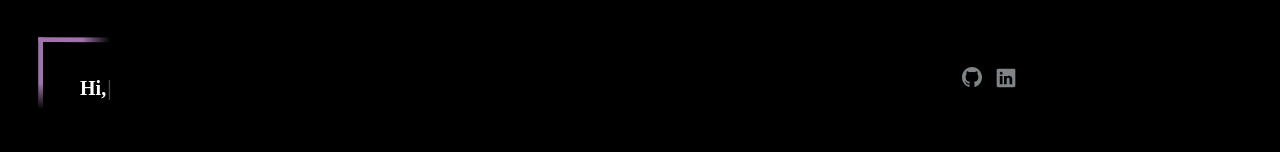
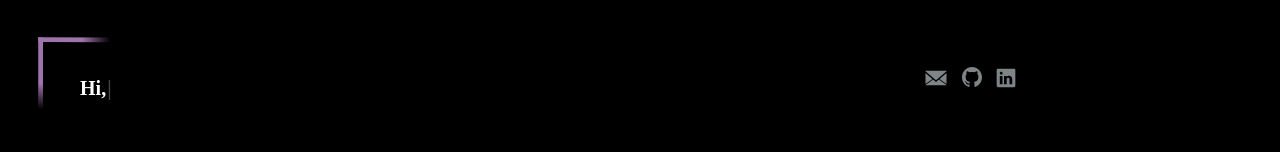
Before and after one commit to dbo-keeganpatton/React.js_personal_site, a React (Create React App) app: page / in a window 1280 px wide. Shown: the top 152 px of the page. Built offline with nearby package versions, Linux system fonts and the light colour scheme; a web font is replaced by a local one.

Commit message:
add mail route image to Mainpage

```diff
--- a/src/MainPage.css
+++ b/src/MainPage.css
@@ -107,6 +107,16 @@ body {
 	left: 60rem;
 
 }
+
+	.mail-link {
+		position: absolute;
+		height: 35.5%;
+		width: auto;
+		left: -2.4rem;
+		top: 1.0rem;
+
+	}
+
 	.github-link {
 		position: absolute;
 		height: 25%;
--- a/src/pages/mainPage.js
+++ b/src/pages/mainPage.js
@@ -1,6 +1,8 @@
 import React from 'react';
 import Typewriters from "../components/typewriter.js";
 import '../MainPage.css';
+import { Link } from 'react-router-dom';
+
 
 // Image Asset Imports
 import topCorner from "../assets/corner.svg"
@@ -9,6 +11,7 @@ import bioLine from "../assets/center_bio_line.svg"
 import projectsCorner from "../assets/projects_border.svg"
 import gitHubIcon from "../assets/gitHub.svg"
 import linkedInIcon from "../assets/linkedin.svg"
+import webMailIcon from "../assets/mail.svg"
 
 
 function MainPage() {
@@ -25,6 +28,9 @@ function MainPage() {
 				{/* Social Media Link section*/}
 
 				<div className='links-container'>
+					<Link to="/contact">
+						<img src={webMailIcon} alt="" className='mail-link'/>
+					</Link>
 					<a href="https://github.com/dbo-keeganpatton" target="_blank" rel="noreferrer">
 						<img src={gitHubIcon} alt="github" className="github-link"/>
 					</a>
```
Also changed, not shown: src/assets/mail.svg.
